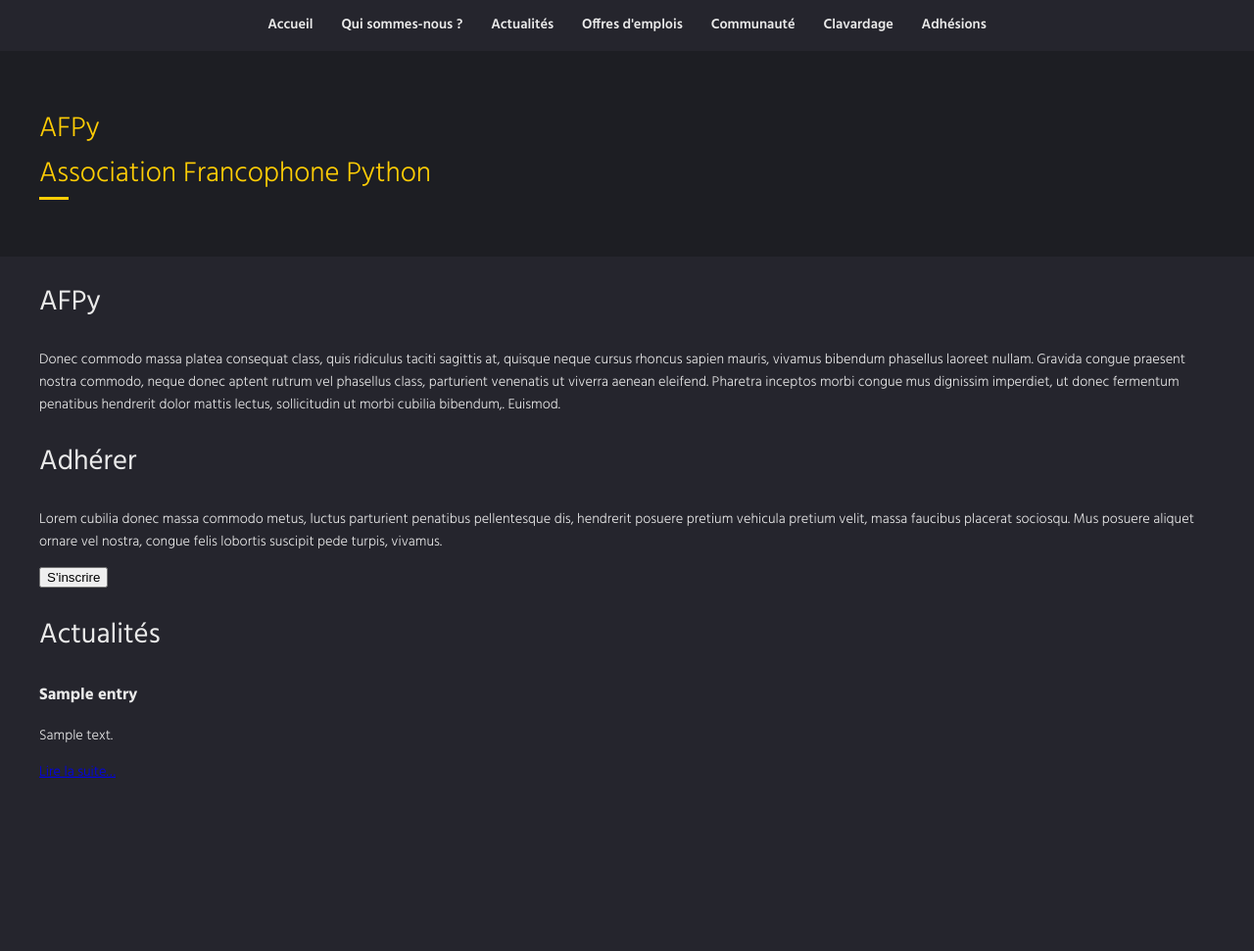
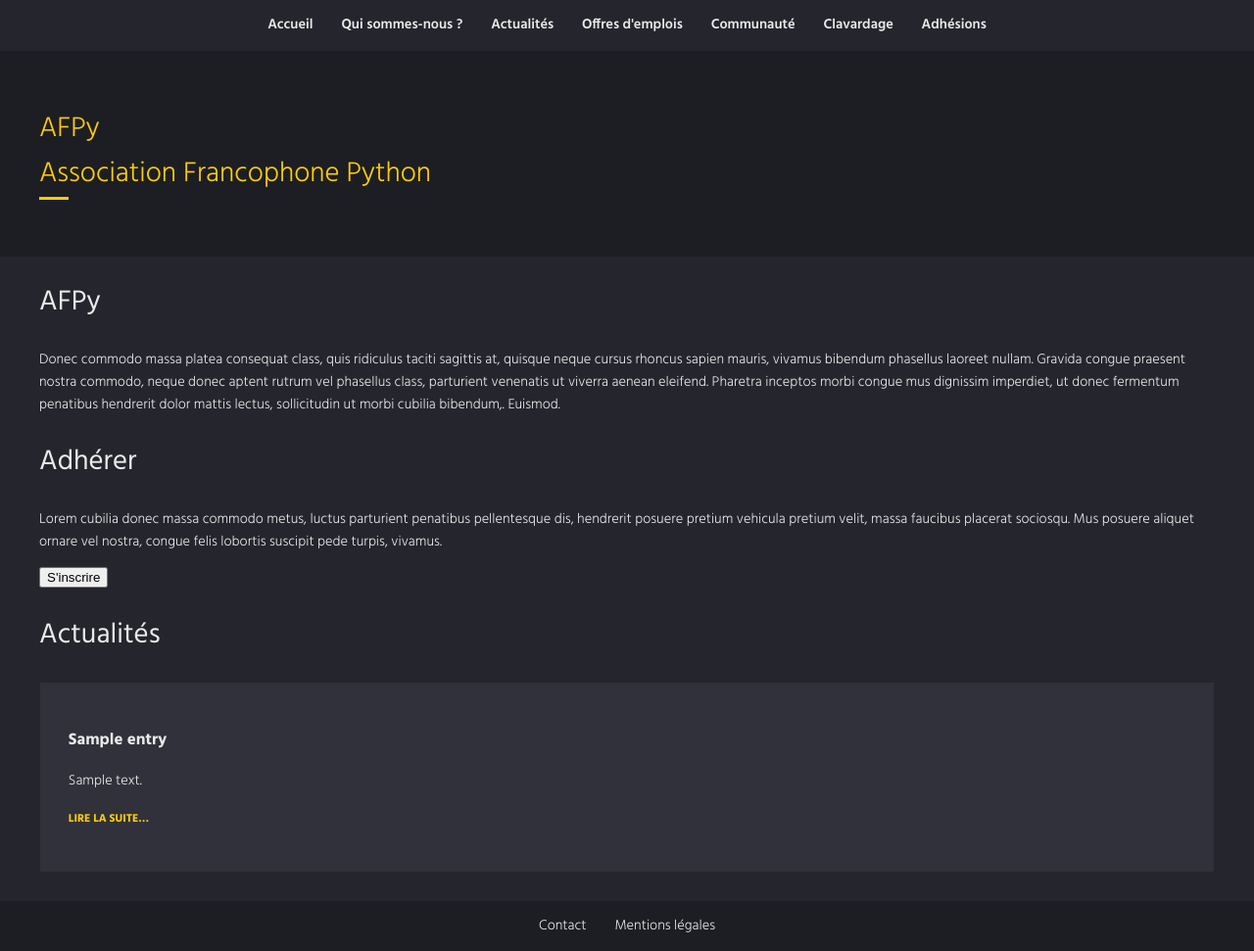
Before and after one commit to AFPy/site, a Flask app: template templates/index.html in a window 1280 px wide. Shown: the whole page at 98% size. Before the commit the page ends 794 px from the top, so only its background shows below. Run offline with Flask 2, Linux system fonts and the light colour scheme; the template is opened without the code that fills it: most values are stand-ins (such as "Sample title", 1, 10 or a date in 2020).

Commit message:
Add footer

```diff
--- a/sass/style.sass
+++ b/sass/style.sass
@@ -9,20 +9,19 @@ body
   background: $bkg
   color: $text
   display: flex
-  flex-wrap: wrap
+  flex-direction: column
   font-family: 'Hind', sans-serif
   font-size: .9em
   font-weight: 300
   margin: 0
+  min-height: 100vh
   padding: 0
 
 header
   background: $header
   order: 1
-  width: 100%
 
 nav
-  flex: 1 100%
   order: 0
 
   ul
@@ -40,13 +39,29 @@ nav
       text-decoration: none
 
 main
+  flex-grow: 1
   margin: 0 auto
   max-width: 1200px
   order: 3
 
+footer
+  background: $header
+  margin-top: 2em
+  order: 4
+
+  ul
+    display: flex
+    justify-content: center
+    list-style: none
+    padding: 0
+
+    a
+      color: inherit
+      text-decoration: inherit
+      padding: 1em
+
 h1
   color: $action-secondary
-  flex: 1 100%
   font-weight: 300
   margin: 2em auto
   max-width: 1200px
--- a/static/css/style.sass.css
+++ b/static/css/style.sass.css
@@ -3,20 +3,19 @@ body {
   background: #25252D;
   color: #eaeaea;
   display: flex;
-  flex-wrap: wrap;
+  flex-direction: column;
   font-family: 'Hind', sans-serif;
   font-size: .9em;
   font-weight: 300;
   margin: 0;
+  min-height: 100vh;
   padding: 0; }
 
 header {
   background: #1d1e23;
-  order: 1;
-  width: 100%; }
+  order: 1; }
 
 nav {
-  flex: 1 100%;
   order: 0; }
   nav ul {
     display: flex;
@@ -32,13 +31,27 @@ nav {
       text-decoration: none; }
 
 main {
+  flex-grow: 1;
   margin: 0 auto;
   max-width: 1200px;
   order: 3; }
 
+footer {
+  background: #1d1e23;
+  margin-top: 2em;
+  order: 4; }
+  footer ul {
+    display: flex;
+    justify-content: center;
+    list-style: none;
+    padding: 0; }
+    footer ul a {
+      color: inherit;
+      text-decoration: inherit;
+      padding: 1em; }
+
 h1 {
   color: #ffcd05;
-  flex: 1 100%;
   font-weight: 300;
   margin: 2em auto;
   max-width: 1200px; }
@@ -73,28 +86,26 @@ h2 {
     text-align: center;
     width: 300px; }
 
-#planet main, #emplois main, #index main {
+#planet main, #emplois main, #index-news {
   box-sizing: border-box;
   display: flex;
   flex-wrap: wrap; }
-  #planet main h2, #emplois main h2, #index main h2 {
-    flex: 1 100%; }
-  #planet main article, #emplois main article, #index main article {
+  #planet main article, #emplois main article, #index-news article {
     background: #31313b;
     border: 1px solid #25252D;
     box-sizing: border-box;
     flex: 1 50%;
     padding: 2em; }
-    #planet main article a, #emplois main article a, #index main article a {
+    #planet main article a, #emplois main article a, #index-news article a {
       color: #ffcd05;
       font-size: .8em;
       font-weight: 700;
       text-decoration: none;
       text-transform: uppercase;
       transition: color 250ms; }
-      #planet main article a:hover, #emplois main article a:hover, #index main article a:hover {
+      #planet main article a:hover, #emplois main article a:hover, #index-news article a:hover {
         color: #ffd738; }
-    #planet main article h2, #emplois main article h2, #index main article h2 {
+    #planet main article h2, #emplois main article h2, #index-news article h2 {
       font-size: 1.2em;
       font-weight: 600; }
 
--- a/templates/_layout.jinja2
+++ b/templates/_layout.jinja2
@@ -24,5 +24,15 @@
     <main>
       {% block main %}{% endblock main %}
     </main>
+    <footer>
+      <ul>
+        <li>
+          <a href="{{ url_for('rest', name='contact') }}">Contact</a>
+        </li>
+        <li>
+          <a href="{{ url_for('rest', name='legal') }}">Mentions légales</a>
+        </li>
+      </ul>
+    </footer>
   </body>
 </html>
--- a/templates/index.html
+++ b/templates/index.html
@@ -15,6 +15,7 @@
   </form>
 
   <h2>Actualités</h2>
+  <section id="index-news">
     {% for entry in entries[:4] %}
       <article>
         <h3>{{ entry.title }}</h3>
@@ -22,4 +23,5 @@
         <p><a href="{{ entry.link }}">Lire la suite…</a></p>
       </article>
     {% endfor %}
+  </section>
 {% endblock main %}
```
Also changed, not shown: other parts of sass/style.sass (+23 -27 lines), 3 other files. Lines whose indentation alone changed are shown as unchanged.
